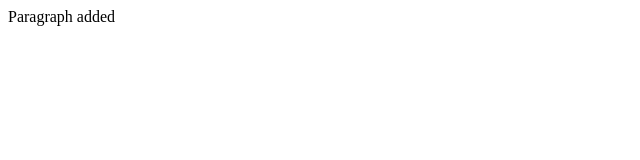
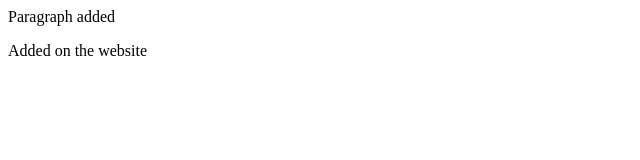
Before and after one commit to Mihalavr/bcit1950, a plain HTML site: page index.html in a window 1280 px wide. Shown: the whole page, without its empty margins (0-640 px from the left). Drawn offline with Linux system fonts and the light colour scheme.

Commit message:
New content added on GitHub

```diff
--- a/index.html
+++ b/index.html
@@ -6,5 +6,7 @@
 	<body>
 
 		<p>Paragraph added</p>
+
+		<p>Added on the website</p>
 	</body>
 	</html>
```
